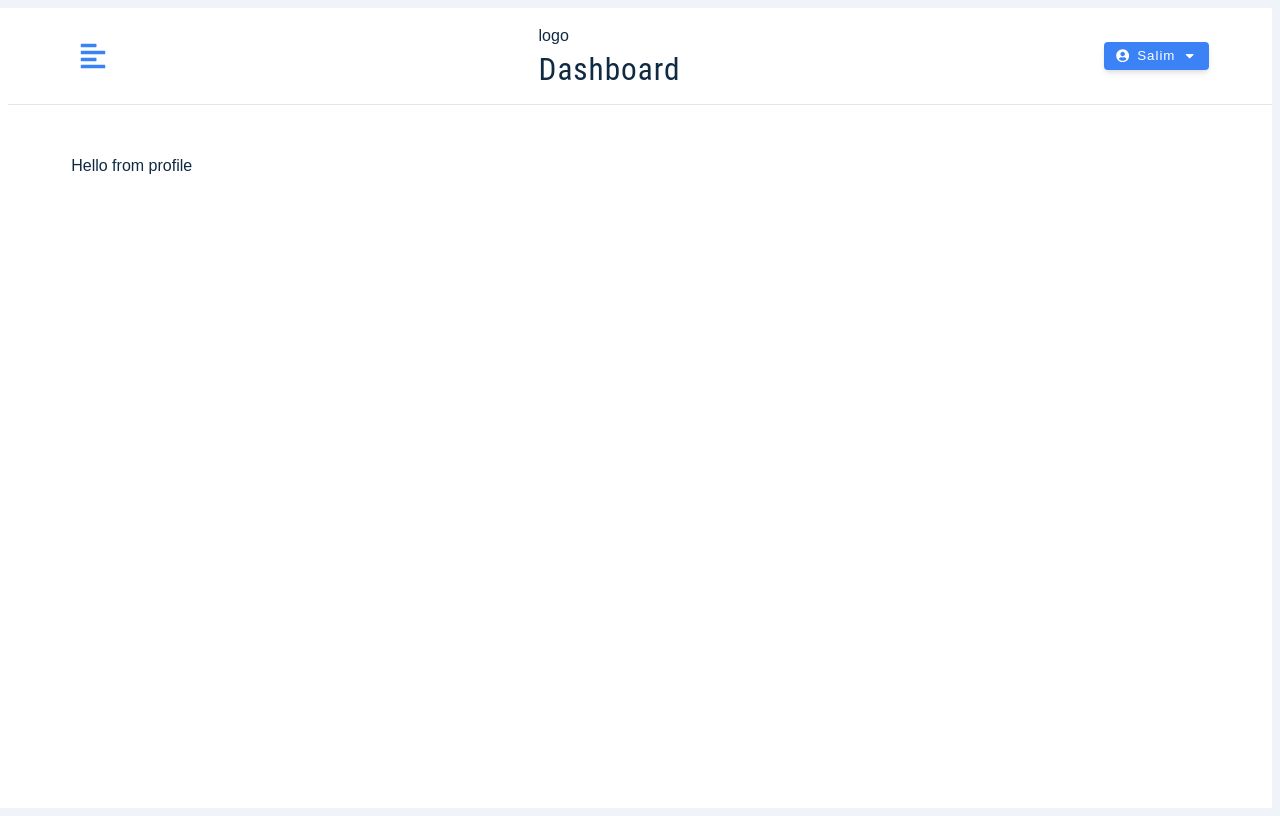
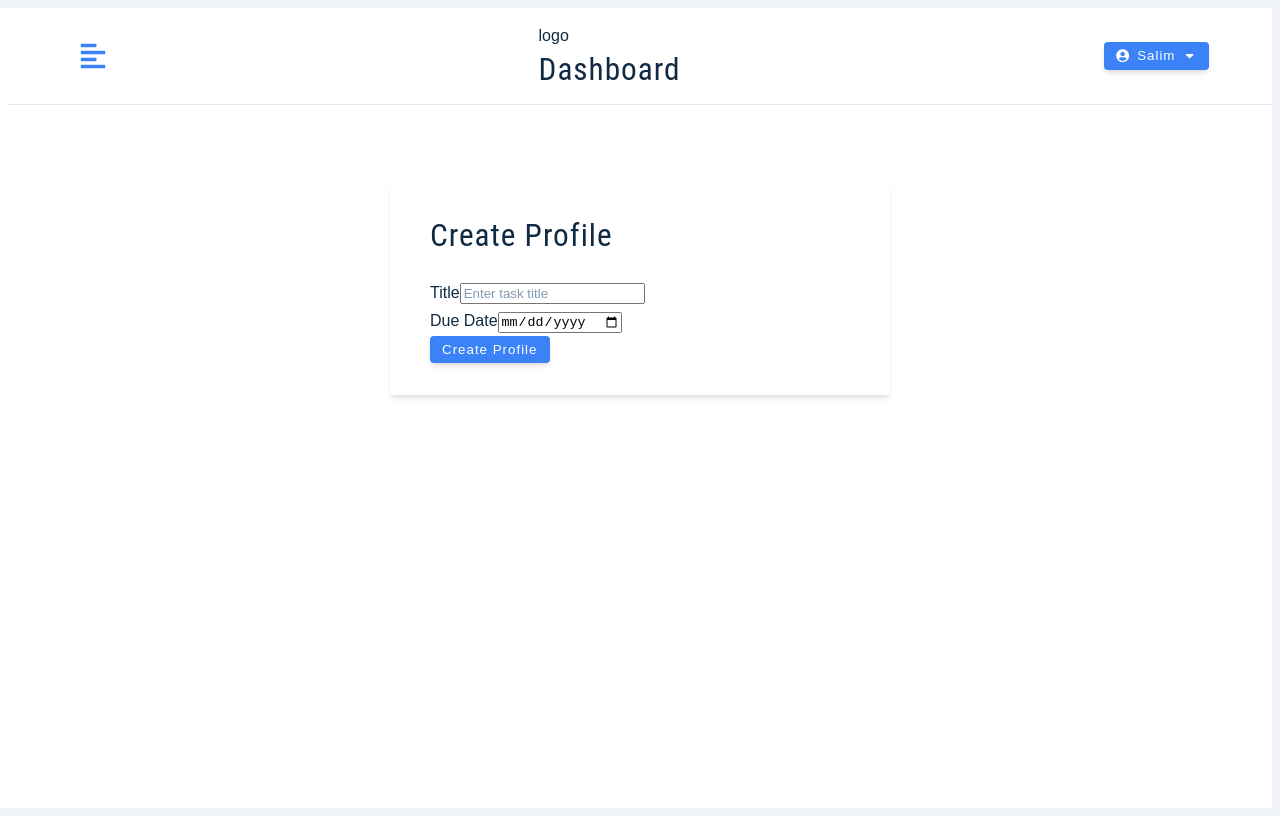
Before and after one commit to Salim255/tasks-manager, a React (Vite) app: page / in a window 1280 px wide. Built offline with nearby package versions, Linux system fonts and the light colour scheme.

Commit message:
some code

```diff
--- a/src/features/profile/Profile.tsx
+++ b/src/features/profile/Profile.tsx
@@ -1,9 +1,10 @@
 import './_profile.scss';
+import { ProfileForm } from './components/ProfileForm';
 
 export const Profile = () => {
     return (
         <section className="profile">
-            <p>Hello from profile</p>
+            <ProfileForm />
         </section>
     )
 }
--- /dev/null
+++ b/src/features/profile/components/ProfileForm.tsx
@@ -0,0 +1,95 @@
+import { useEffect, useReducer } from 'react';
+
+
+type ProfileFormState = {
+  name: string;
+  avatarUrl?: string;
+  errors: Record<string, string>;
+};
+
+type Action = { type: "SET_FIELD"; field: string; value: string } |
+{ type: "SET_ERROR"; field: string; message: string } |
+{ type: "CLEAR_ERRORS" };
+
+const initialState: ProfileFormState = { name: "", avatarUrl: "", errors: {}  };
+
+function reducer(state: ProfileFormState, action: Action) {
+    switch (action.type) {
+
+        case "SET_FIELD":
+            return {
+                ...state,
+                [action.field]: action.value,
+            };
+        case "SET_ERROR":
+            return {
+                ...state,
+                errors: {
+                    ...state.errors,
+                    [action.field]: action.message,
+                 }
+            };
+        case "CLEAR_ERRORS":
+            return {
+                ...state,
+                errors: {},
+             };
+        default:
+            return state;
+    }
+}
+
+
+export const ProfileForm = () => {
+  const [state, dispatch] = useReducer(reducer, initialState);
+  const handleChange = (event: React.ChangeEvent<HTMLInputElement | HTMLSelectElement | HTMLTextAreaElement>) => {
+    dispatch({
+        type: 'SET_FIELD',
+        field: event.target.name,
+        value: event.target.value
+    })
+  }
+  const handleSubmit = (e: React.FormEvent<HTMLFormElement>) => {
+    e.preventDefault();
+    if (!state.name.trim()) return;
+    console.log(state);
+  };
+
+  useEffect(() => {
+    //console.log(state);
+  }, [state])
+  return (
+    <form onSubmit={handleSubmit} className='form'>
+        <h3>Create Profile</h3>
+
+        {/* Title */}
+        <div className="form__form-group">
+            <label htmlFor="title">Title</label>
+            <input
+                id="title"
+                type="text"
+                name="name"
+                value={state.name}
+                onChange={handleChange}
+                placeholder="Enter task title"
+            />
+        </div>
+
+        {/* Due Date */}
+        <div className="form__form-group">
+            <label htmlFor="dueAt">Due Date</label>
+            <input
+                id="dueAt"
+                type="date"
+                name="avatarUrl"
+                value={state.avatarUrl}
+                onChange={handleChange}
+            />
+        </div>
+
+        <button type="submit" className="btn">
+            Create profile
+        </button>
+    </form>
+  );
+};
--- a/src/features/tasks/AllTasks.tsx
+++ b/src/features/tasks/AllTasks.tsx
@@ -1,14 +1,17 @@
 import { NavLink, Outlet } from "react-router-dom";
 import { tasks } from "../../shared/utils/tasks";
 import type { Task } from "./model/task.model";
+import { useState } from "react";
 
 export const AllTasks = () => {
+    const [isCurrentTask, setCurrentTask] = useState<boolean>(false);
     function onViewTask(task:Task) {
-        console.log(task)
+        console.log(task);
+        setCurrentTask(!isCurrentTask);
     }
     return (
         <section>
-            {
+            { isCurrentTask ? null :
                 tasks.map((task: Task) => {
                     return (
                         <NavLink
```
Also changed, not shown: src/features/profile/model/profile.model.tsx (added, +11 -0 lines).
